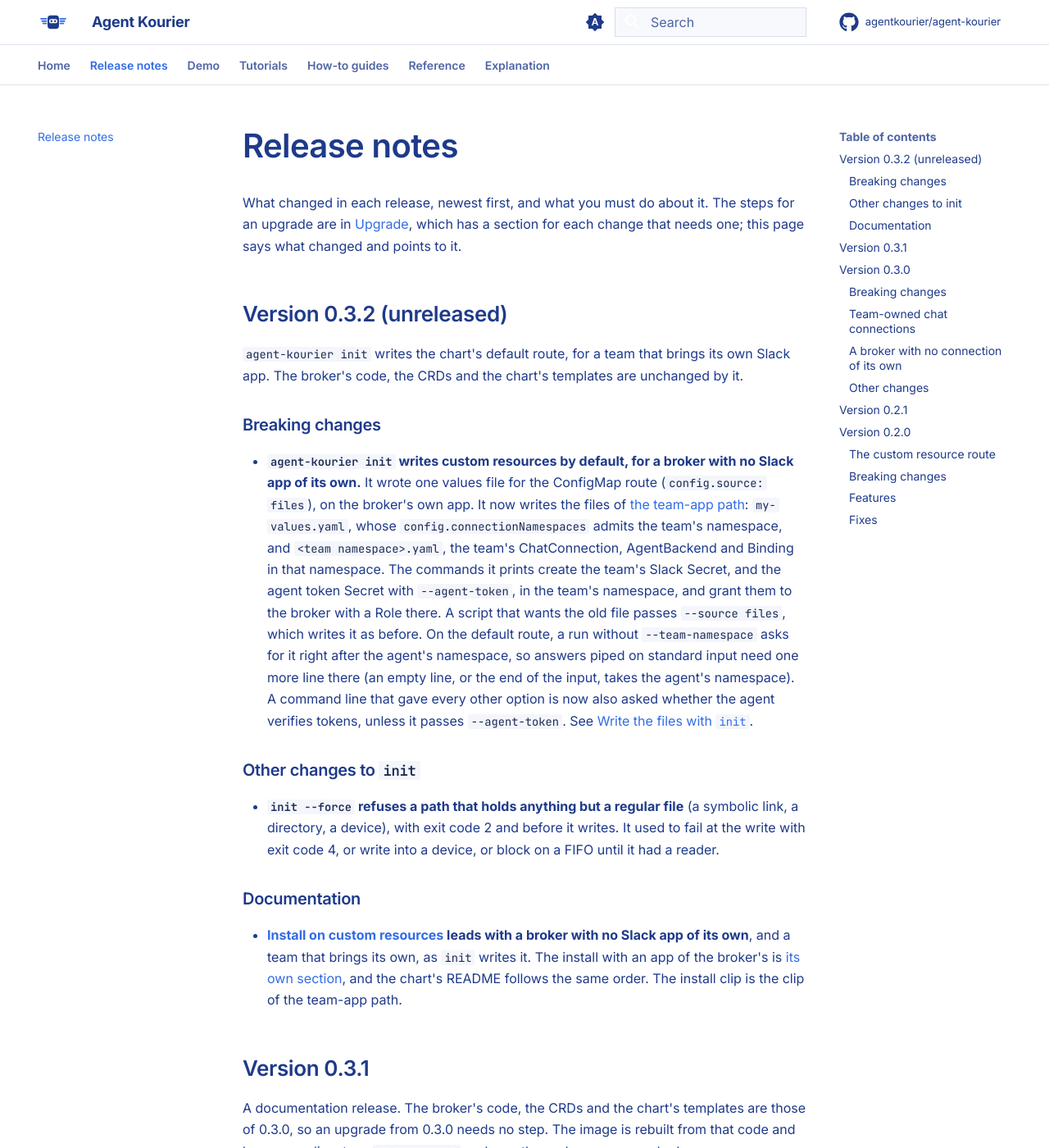
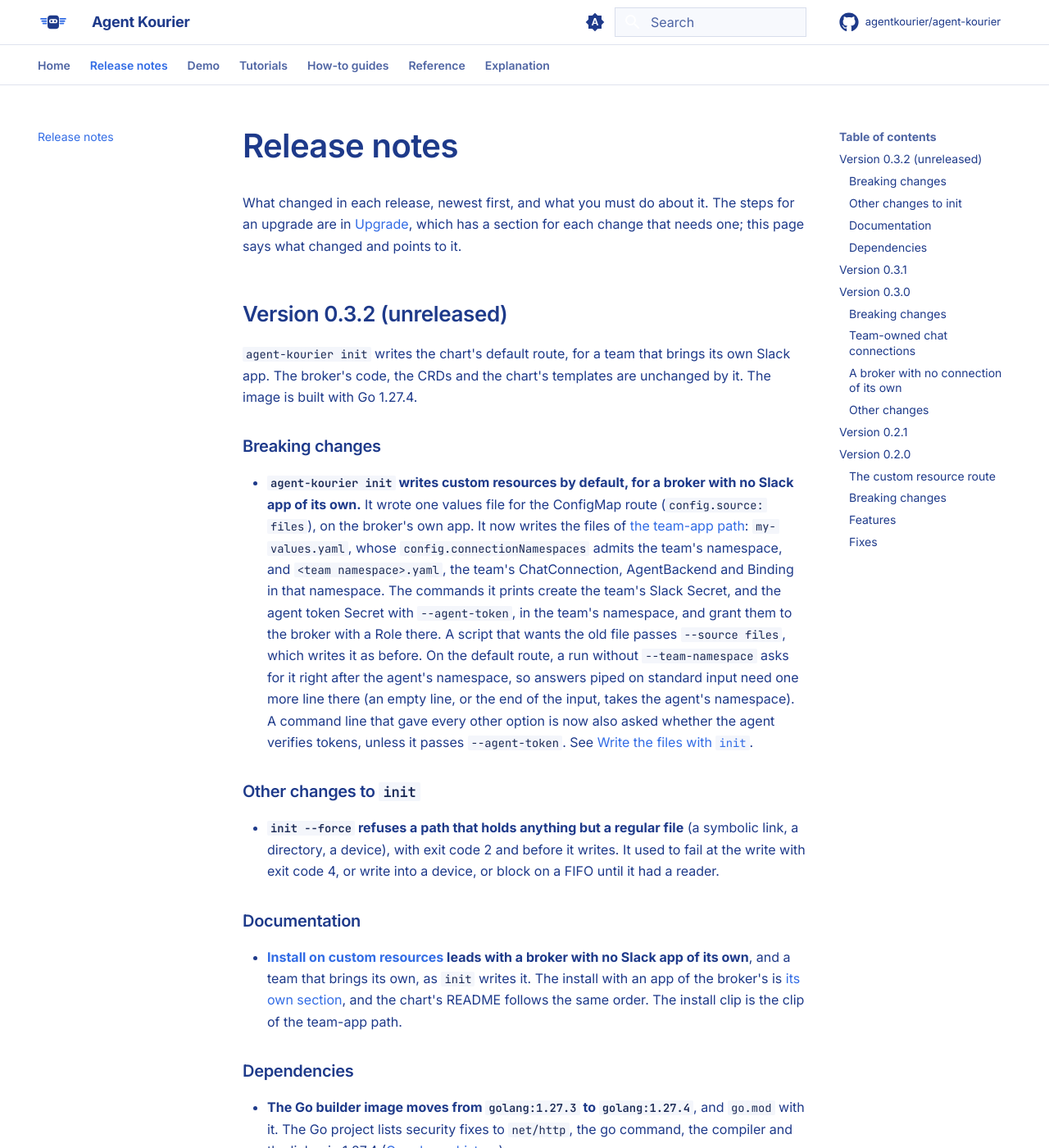
Before and after one commit to agentkourier/agent-kourier, an MkDocs documentation site: the page built from docs/release-notes.md, in a window 1280 px wide and 1400 px high. Shown: the whole window at 82% size. Built offline with MkDocs 1.6.1 and Material for MkDocs 9.7.7, drawn with Linux system fonts in a browser that asks for light colours; comment, search, counter and statistics services are not loaded; some of the changed text lies outside the part shown.

Commit message:
docs(release-notes): note the Go 1.27.4 builder under 0.3.2
The list of what 1.27.4 fixes is the Go project's release history
(go.dev/doc/devel/release), read on 2026-11-10 and not verified here.

```diff
--- a/docs/release-notes.md
+++ b/docs/release-notes.md
@@ -6,7 +6,7 @@ What changed in each release, newest first, and what you must do about it. The s
 ## Version 0.3.2 (unreleased)
 
 `agent-kourier init` writes the chart's default route, for a team that brings its own Slack app. The broker's code, the CRDs and the chart's
-templates are unchanged by it.
+templates are unchanged by it. The image is built with Go 1.27.4.
 
 ### Breaking changes
 
@@ -31,6 +31,11 @@ templates are unchanged by it.
   own**, and a team that brings its own, as `init` writes it. The install with an app of the broker's is
   [its own section](how-to/install-with-helm.md#a-broker-with-a-slack-app-of-its-own), and the chart's README follows the same order. The
   install clip is the clip of the team-app path.
+
+### Dependencies
+
+- **The Go builder image moves from `golang:1.27.3` to `golang:1.27.4`**, and `go.mod` with it. The Go project lists security fixes to
+  `net/http`, the go command, the compiler and the linker in 1.27.4 ([Go release history](https://go.dev/doc/devel/release#go1.27.minor)).
 
 ## Version 0.3.1
 
```
